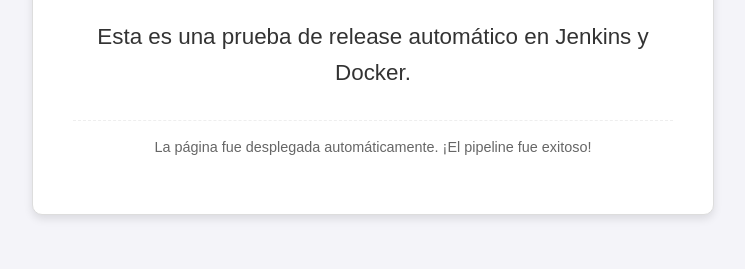
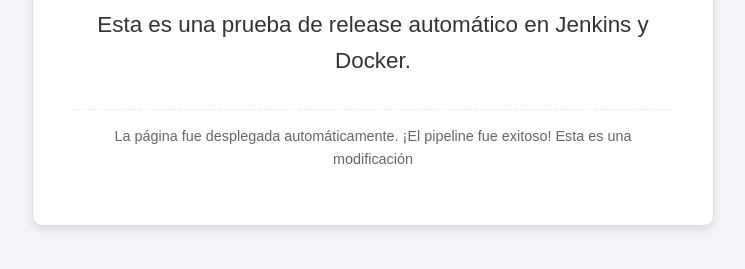
Before and after one commit to PauloQuispe24/jenkins-release, a plain HTML site: page src/index.html in a window 1280 px wide. Shown: the part 353-622 px from the top of the page, without its empty margins (267-1012 px from the left). Drawn offline with Linux system fonts and the light colour scheme.

Commit message:
Modificando el index.html

```diff
--- a/src/index.html
+++ b/src/index.html
@@ -11,7 +11,7 @@
       <h1>¡Hola Mundo!</h1>
       <p>Esta es una prueba de release automático en Jenkins y Docker.</p>
       <p class="detail">
-        La página fue desplegada automáticamente. ¡El pipeline fue exitoso!
+        La página fue desplegada automáticamente. ¡El pipeline fue exitoso! Esta es una modificación
       </p>
     </div>
   </body>
```
